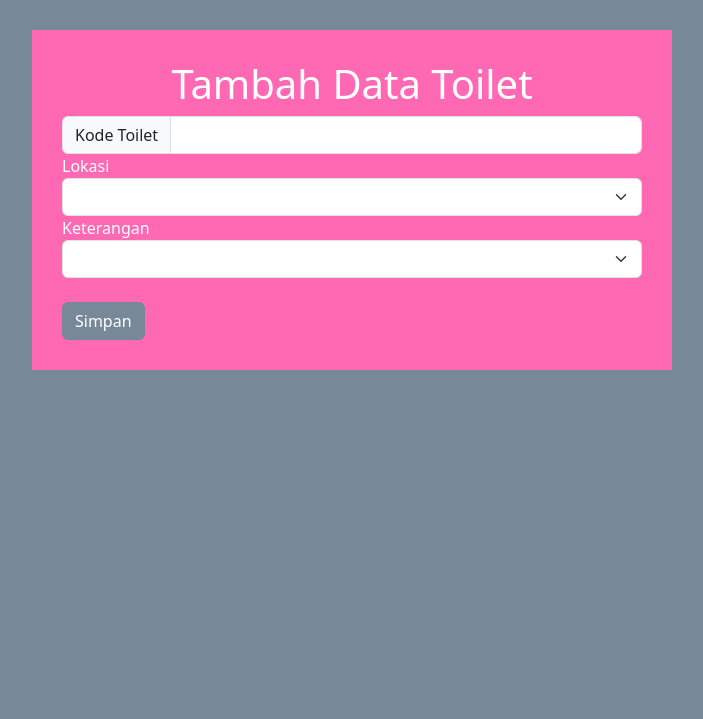
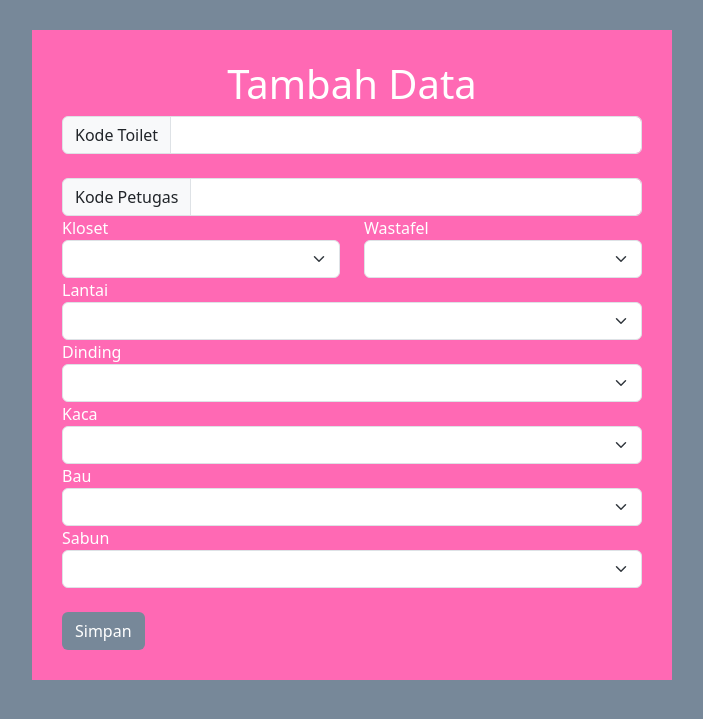
Before and after one commit to MuhammadReza1234/Project-Checklist-Toilet, a PHP site: page /tam_toilet.php in a window 1280 px wide. Shown: the top 719 px of the page, without its empty margins (288-991 px from the left). Run offline with PHP 8.4, Linux system fonts and the light colour scheme.

Commit message:
Update tam_toilet.php

```diff
--- a/checklist/tam_toilet.php
+++ b/checklist/tam_toilet.php
@@ -4,16 +4,31 @@ include_once 'koneksi.php';
 
 if (isset($_POST['submit']))
 {
+
     $toilet_id = $_POST['toilet_id'];
-    $lokasi = $_POST['lokasi'];
-    $keterangan = $_POST['keterangan'];
+    $kloset = $_POST['kloset'];
+    $wastafel = $_POST['wastafel'];
+    $lantai = $_POST['lantai'];
+    $dinding = $_POST['dinding'];
+    $kaca = $_POST['kaca'];
+    $bau = $_POST['bau'];
+    $sabun = $_POST['sabun'];
+    $users_id = $_POST['users_id'];
 
-    $sql = 'INSERT INTO toilet (id, lokasi, keterangan) ';
-    $sql .= "VALUE ('{$toilet_id}', '{$lokasi}', '{$keterangan}')";
-    $result = mysqli_query($koneksi, $sql);
-    header('location: ind_toilet.php');
+    $query = "INSERT INTO checklist (tanggal, toilet_id, kloset, wastafel, lantai, dinding, kaca, bau,
+    sabun, users_id) VALUES (NOW(), '$toilet_id', '$kloset', '$wastafel', '$lantai', '$dinding', '$kaca', '$bau', '$sabun', '$users_id')";
+    $result = mysqli_query($koneksi, $query);
+
+    if ($result) {
+        echo "<script>window.location='index.php'</script>";
+    } else {
+        die("Maaf, data gagal disimpan: " . mysqli_error($koneksi));
+    }
+
 }
 ?>
+
+
 
 <!DOCTYPE html>
 <html lang="en">
@@ -25,31 +40,91 @@ if (isset($_POST['submit']))
 </head>
 <body style="margin-top: 30px; background-color: #778899;">
     <div class="container" style="background-color: #FF69B4; width: 50%; padding: 30px;">
-        <h1 style="color: #FFFFFF; text-align: center;">Tambah Data Toilet</h1>
+        <h1 style="color: #FFFFFF; text-align: center;">Tambah Data</h1>
         <div class="main">
-            <form method="post" action="tam_toilet.php" enctype="multipart/form-data">
+            <form method="post" action="tambah.php" enctype="multipart/form-data">
                 <div class="input-group">
                     <span class="input-group-text">Kode Toilet</span>
                     <input class="form-control" type="text" name="toilet_id">
+                </div><br>
+                <div class="input-group">
+                    <span class="input-group-text">Kode Petugas</span>
+                    <input class="form-control" type="text" name="users_id">
                 </div>
+                <div class="row">
+                    <div class="col">
+                        <div class="input">
+                            <label style="color: #FFFFFF;">Kloset</label>
+                            <select class="form-select" aria-label="Default select example" name="kloset">
+                                <option value=""></option>
+                                <option value="Bersih">Bersih</option>
+                                <option value="Kotor">Kotor</option>
+                                <option value="Rusak">Rusak</option>
+                            </select>
+                        </div>
+
+                    </div>
+                    <div class="col">
+                        <div class="input">
+                            <label style="color: #FFFFFF;">Wastafel</label>
+                            <select class="form-select" aria-label="Default select example" name="wastafel">
+                                <option value=""></option>
+                                <option value="Bersih">Bersih</option>
+                                <option value="Kotor">Kotor</option>
+                                <option value="Rusak">Rusak</option>
+                            </select>
+                        </div>
+                    </div>
+                </div>
+
+            <div class="row">
+            <div class="col">
                 <div class="input">
-                    <label style="color: #FFFFFF;">Lokasi</label>
-                    <select class="form-select" aria-label="Default select example" name="lokasi">
+                    <label style="color: #FFFFFF;">Lantai</label>
+                    <select class="form-select" aria-label="Default select example" name="lantai">
                         <option value=""></option>
-                        <option value="Office">Office</option>
-                        <option value="Factory 1">Factory 1</option>
-                        <option value="Factory 2">Factory 2</option>
-                        <option value="Security">Security</option>
+                        <option value="Bersih">Bersih</option>
+                        <option value="Kotor">Kotor</option>
+                        <option value="Rusak">Rusak</option>
+                    </select>
+                </div>
+            <div class="col">
+                <div class="input">
+                    <label style="color: #FFFFFF;">Dinding</label>
+                    <select class="form-select" aria-label="Default select example" name="dinding">
+                        <option value=""></option>
+                        <option value="Bersih">Bersih</option>
+                        <option value="Kotor">Kotor</option>
+                        <option value="Rusak">Rusak</option>
                     </select>
                 </div>
                 <div class="input">
-                    <label style="color: #FFFFFF;">Keterangan</label>
-                    <select class="form-select" aria-label="Default select example" name="keterangan">
+                    <label style="color: #FFFFFF;">Kaca</label>
+                    <select class="form-select" aria-label="Default select example" name="kaca">
                         <option value=""></option>
-                        <option value="Sudah">Sudah</option>
-                        <option value="Belum">Belum</option>
+                        <option value="Bersih">Bersih</option>
+                        <option value="Kotor">Kotor</option>
+                        <option value="Rusak">Rusak</option>
                     </select>
-                </div> <br>
+                </div>
+                <div class="input">
+                    <label style="color: #FFFFFF;">Bau</label>
+                    <select class="form-select" aria-label="Default select example" name="bau">
+                        <option value=""></option>
+                        <option value="Ya">Ya</option>
+                        <option value="Tidak">Tidak</option>
+                    </select>
+                </div>
+                <div class="input">
+                    <label style="color: #FFFFFF;">Sabun</label>
+                    <select class="form-select" aria-label="Default select example" name="sabun">
+                        <option value=""></option>
+                        <option value="Ada">Ada</option>
+                        <option value="Habis">Habis</option>
+                        <option value="Hilang">Hilang</option>
+                    </select>
+                </div><br>
+
                 <input class= "btn" style="background-color: #778899; color: #FFFFFF;" type="submit" name="submit" value="Simpan">
             </form>
         </div>
```
